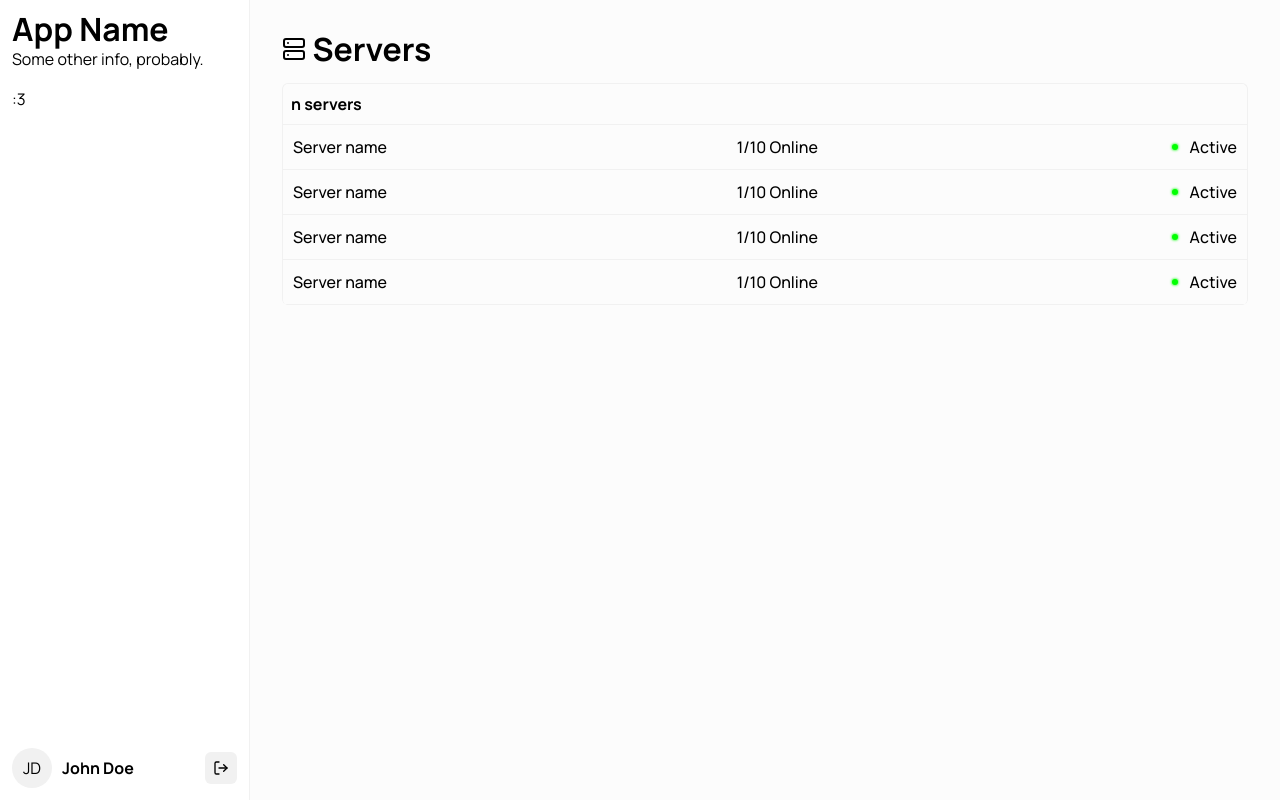
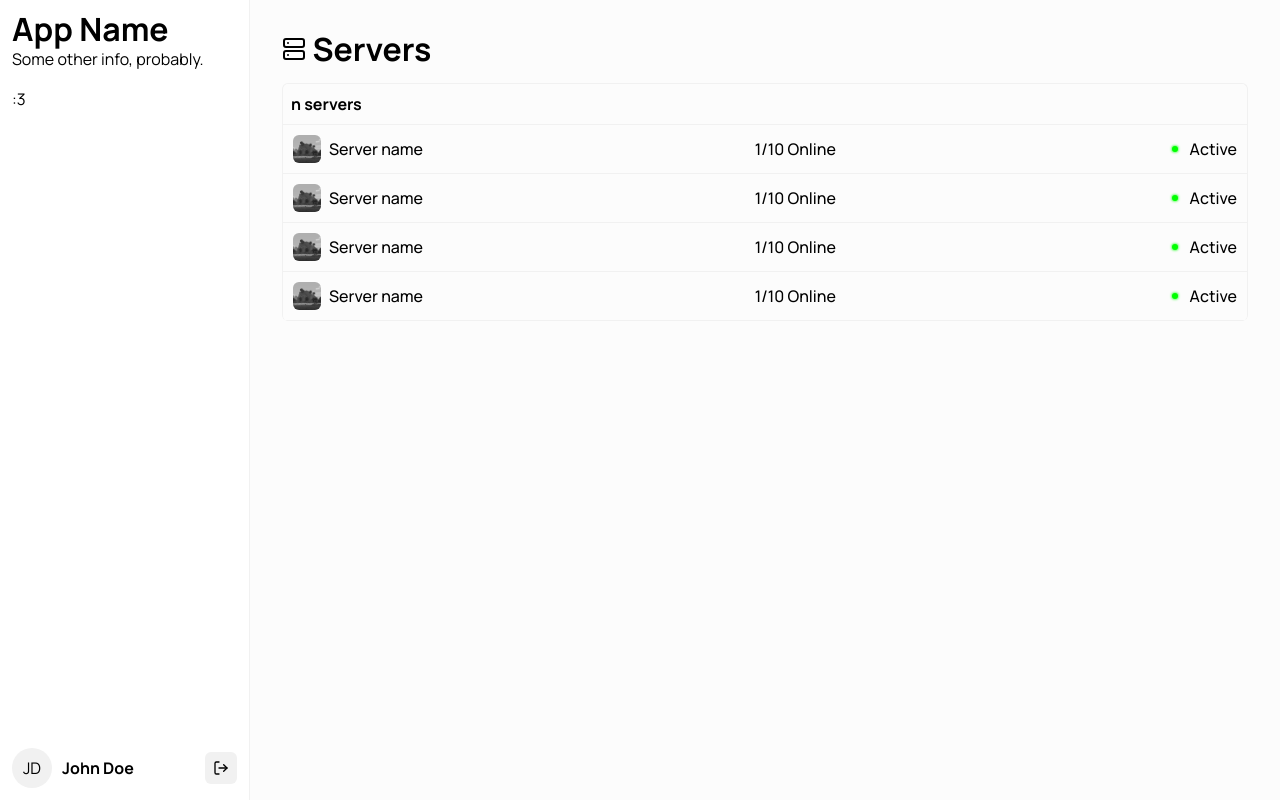
Before and after one commit to ScaffoldMC/ScaffoldMC, a Next.js app in the folder apps/web/: page /dashboard in a window 1280 px wide. Built offline with nearby package versions, Linux system fonts and the light colour scheme.

Commit message:
Add server icons to server list

```diff
--- a/apps/web/components/organisms/serverlist/serverlist.tsx
+++ b/apps/web/components/organisms/serverlist/serverlist.tsx
@@ -4,6 +4,11 @@ import styles from "./serverlist.module.css";
 import Link from "next/link";
 import { OctagonX, FolderSync } from "lucide-react";
 import { Indicator } from "@/components/atoms/indicator/indicator";
+import {
+	Avatar,
+	AvatarFallback,
+	AvatarImage,
+} from "@/components/atoms/avatar/avatar";
 
 // TODO: Hook up to backend logic
 
@@ -22,7 +27,14 @@ function ServerListItem() {
 	return (
 		<Link href="/dashboard/1" className={styles.link}>
 			<div className={styles.item}>
-				<p>Server name</p>
+				<div className={styles.statusCluster}>
+					<Avatar size={28} shape="square">
+						<AvatarFallback>?</AvatarFallback>
+						<AvatarImage src="images/server-default.png" />
+					</Avatar>
+
+					<p>Server name</p>
+				</div>
 
 				<div className={styles.statusCluster}>
 					<p>1/10 Online</p>
```
